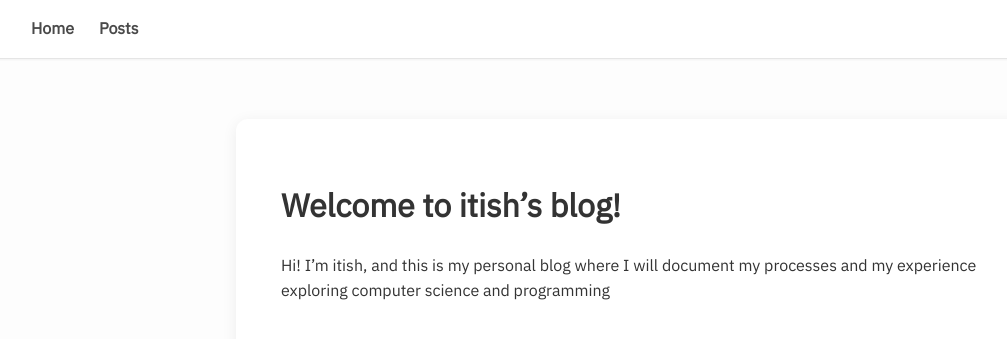
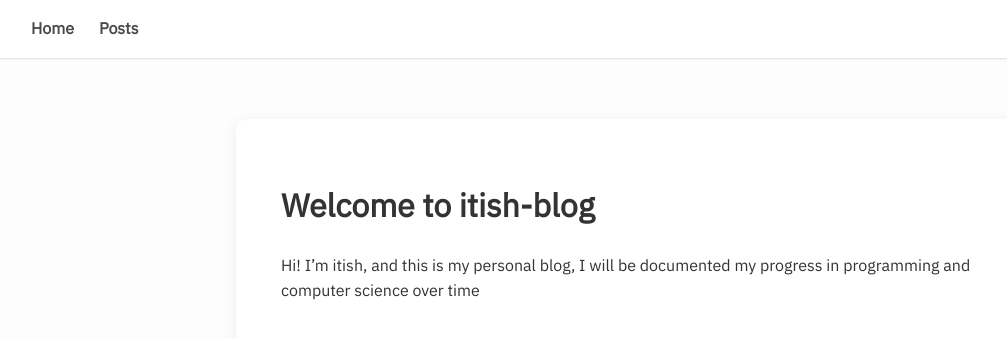
Before and after one commit to itishhanda/itish-blog, a Jekyll site: the page built from index.md, in a window 1280 px wide. Shown: the top 339 px of the page, without its empty margins (9-1016 px from the left). Built offline with Jekyll 4.4.1, drawn with Linux system fonts in a browser that asks for light colours.

Commit message:
Update index.md

```diff
--- a/index.md
+++ b/index.md
@@ -4,6 +4,6 @@ title: Home
 permalink: /
 ---
 
-# Welcome to itish's blog!
+# Welcome to itish-blog
 
-Hi! I'm itish, and this is my personal blog where I will document my processes and my experience exploring computer science and programming
+Hi! I'm itish, and this is my personal blog, I will be documented my progress in programming and computer science over time
```
